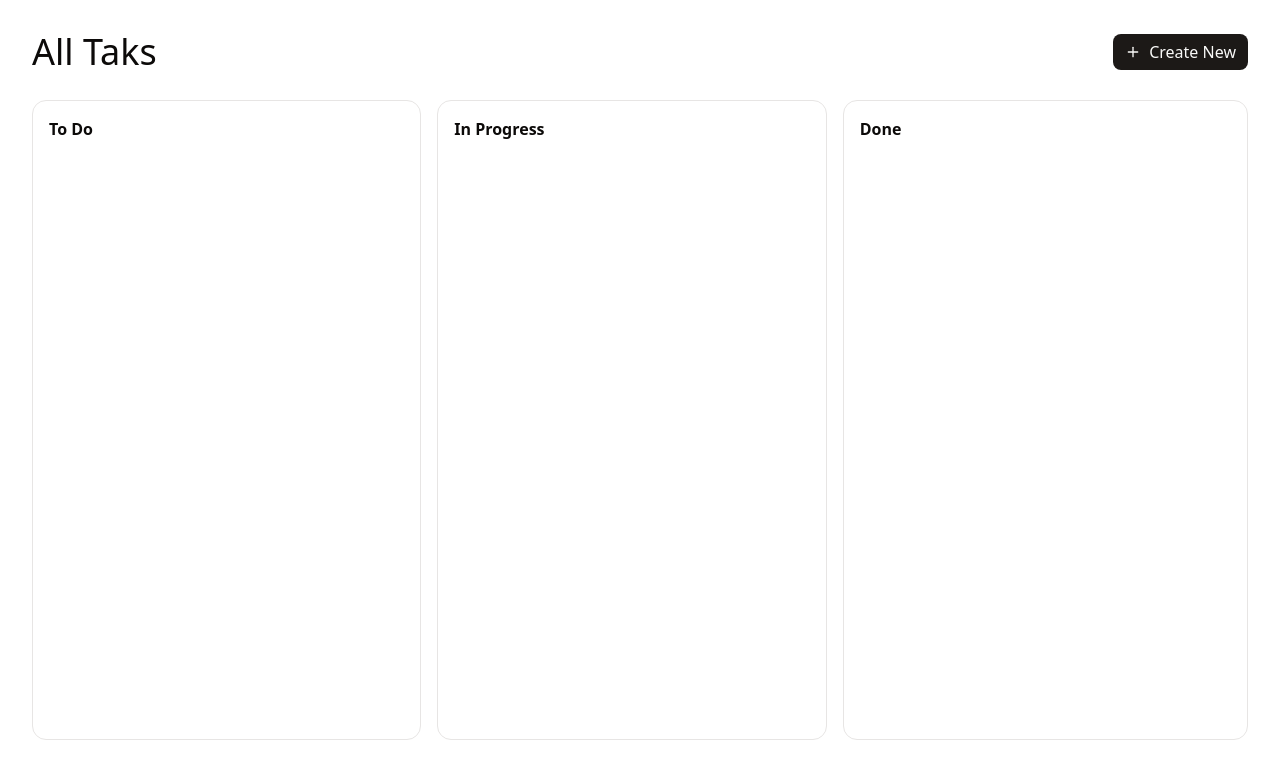
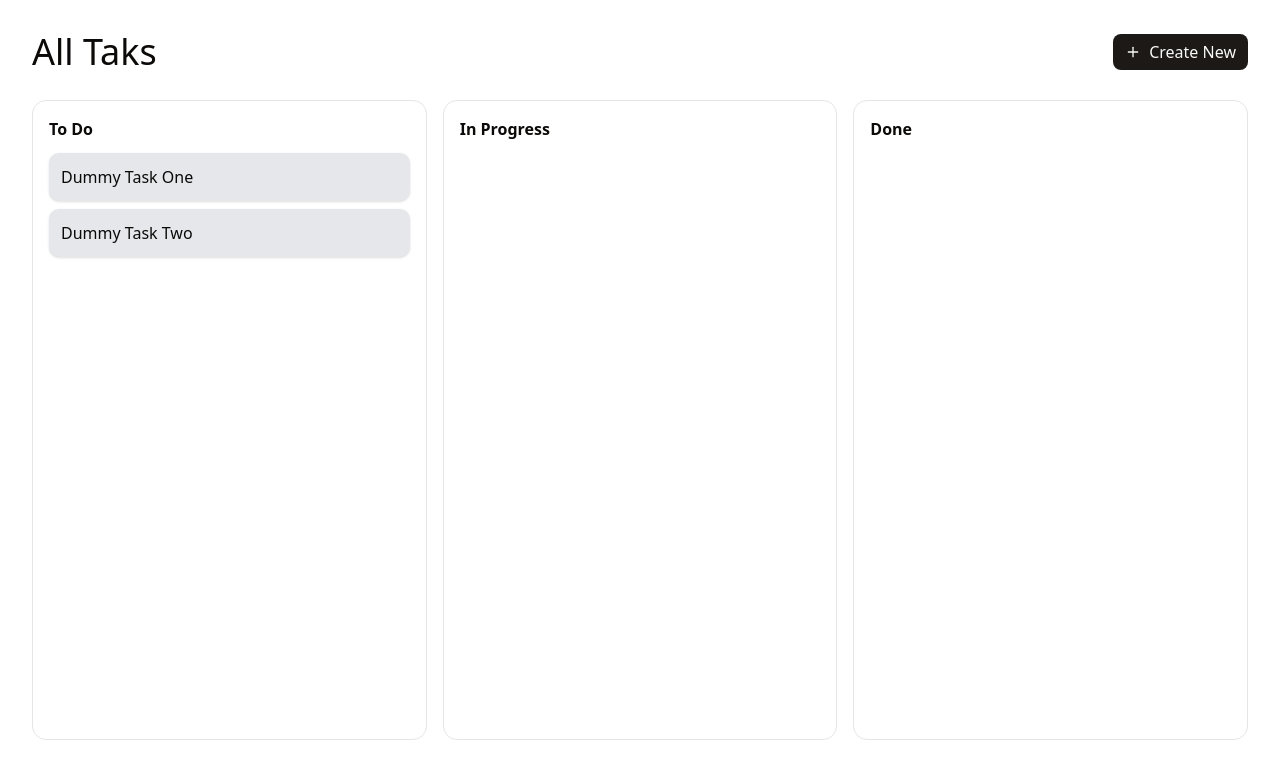
Before and after one commit to ShadowAdi/task-kanban, a Next.js app: page / in a window 1280 px wide. Shown: the top 778 px of the page. Built offline with nearby package versions, Linux system fonts and the light colour scheme.

Commit message:
completed test droppable part

```diff
--- a/components/globals/Board.tsx
+++ b/components/globals/Board.tsx
@@ -1,27 +1,68 @@
-import { DndContext } from '@dnd-kit/core'
-import React from 'react'
-import Column from './Column'
+"use client";
+
+import { DndContext } from "@dnd-kit/core";
+import React, { useState } from "react";
+import Column from "./Column";
+import { Task } from "./Task";
 
 const Board = () => {
-    const handleDragEnd = (event) => {
-  const { over, active } = event;
+  const [columns, setColumns] = useState({
+    todo: ["task-1", "task-2"],
+    "in-progress": [],
+    done: [],
+  });
 
-  if (over) {
+  const tasks = {
+    "task-1": { id: "task-1", title: "Dummy Task One" },
+    "task-2": { id: "task-2", title: "Dummy Task Two" },
+  };
+
+  const handleDragEnd = (event: any) => {
+    const { over, active } = event;
+
+    if (!over) return;
+
     console.log("Task", active.id, "dropped in column", over.id);
-    // Move task to new column here
-  }
-};
+
+    // Update state: remove from old column & add to new column
+    setColumns((prev) => {
+      const newState:any = { ...prev };
+
+      // Remove from any column where task exists
+      for (const col in newState) {
+        newState[col] = newState[col].filter((tid) => tid !== active.id);
+      }
+
+      // Add to the new column
+      newState[over.id].push(active.id);
+
+      return newState;
+    });
+  };
+
   return (
     <DndContext onDragEnd={handleDragEnd}>
-        <main className='flex-1 w-full h-full py-4   grid grid-cols-3 space-x-4'>
- <Column id="todo" title="To Do" />
+      <main className="flex-1 w-full h-full py-4 grid grid-cols-3 gap-4">
+        <Column id="todo" title="To Do">
+          {columns.todo.map((taskId) => (
+            <Task key={taskId} id={taskId} title={tasks[taskId].title} />
+          ))}
+        </Column>
 
-        <Column id="in-progress" title="In Progress" />
+        <Column id="in-progress" title="In Progress">
+          {columns["in-progress"].map((taskId) => (
+            <Task key={taskId} id={taskId} title={tasks[taskId].title} />
+          ))}
+        </Column>
 
-        <Column id="done" title="Done" />
-        </main>
+        <Column id="done" title="Done">
+          {columns.done.map((taskId) => (
+            <Task key={taskId} id={taskId} title={tasks[taskId].title} />
+          ))}
+        </Column>
+      </main>
     </DndContext>
-  )
-}
+  );
+};
 
-export default Board
+export default Board;
--- a/components/globals/Column.tsx
+++ b/components/globals/Column.tsx
@@ -1,8 +1,17 @@
-import { useDroppable } from '@dnd-kit/core';
-import React, { ReactNode } from 'react'
+import { useDroppable } from "@dnd-kit/core";
+import React, { ReactNode } from "react";
 
-const Column = ({ id, title, children }: { id: string, title: string; children?: ReactNode }) => {
-    const { setNodeRef, isOver } = useDroppable({ id })
+const Column = ({
+  id,
+  title,
+  children,
+}: {
+  id: string;
+  title: string;
+  children?: ReactNode;
+}) => {
+  const { setNodeRef, isOver } = useDroppable({ id });
+
   return (
     <div
       ref={setNodeRef}
@@ -13,7 +22,7 @@ const Column = ({ id, title, children }: { id: string, title: string; children?:
       <h2 className="font-semibold mb-3">{title}</h2>
       {children}
     </div>
-    )
-}
+  );
+};
 
-export default Column
+export default Column;
```
Lines whose indentation alone changed are shown as unchanged.
